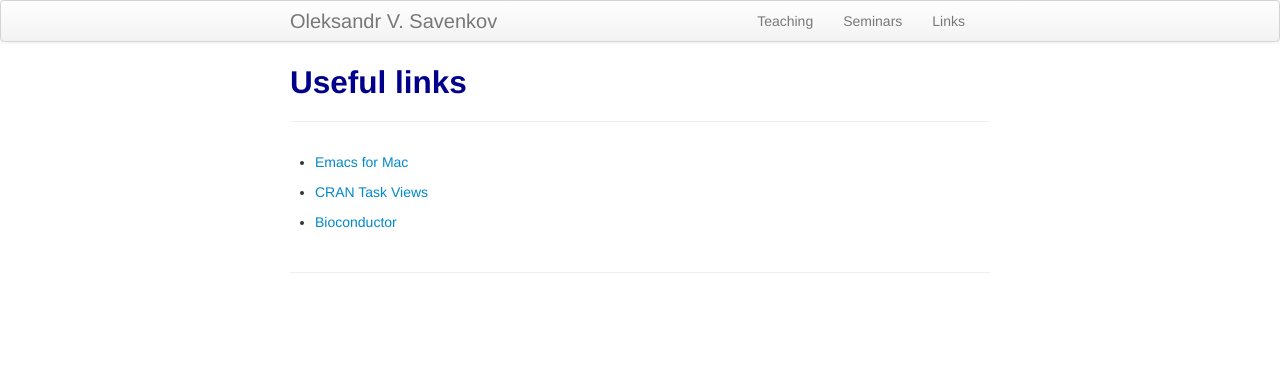
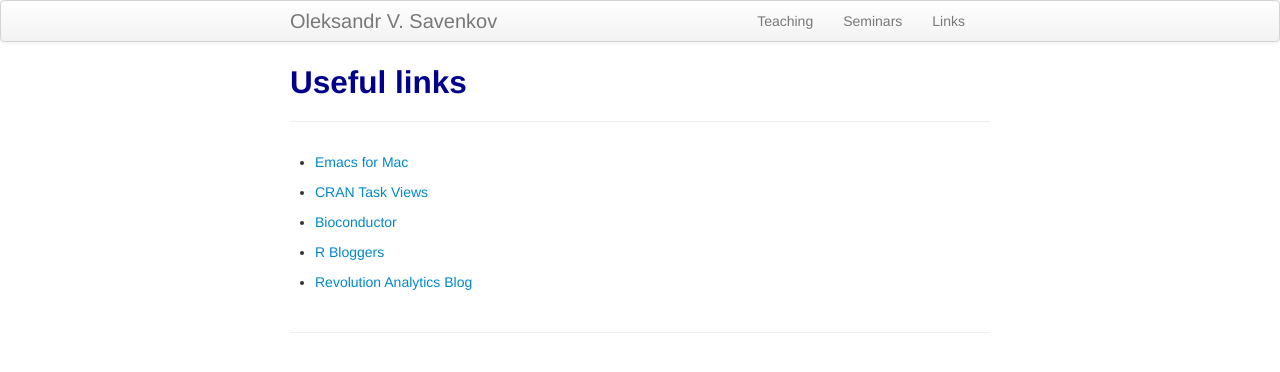
Before and after one commit to ovsavenkov/ovsavenkov.github.io, a Jekyll site: the page built from links.md, in a window 1280 px wide. Shown: the top 372 px of the page. Built offline with Jekyll 4.4.1, drawn with Linux system fonts in a browser that asks for light colours.

Commit message:
two links added

```diff
--- a/links.md
+++ b/links.md
@@ -9,3 +9,7 @@ description: Oleksandr Savenkov's links
 - [CRAN Task Views](https://cran.r-project.org/web/views/)
 
 - [Bioconductor](https://www.bioconductor.org/)
+
+- [R Bloggers](https://www.r-bloggers.com/)
+
+- [Revolution Analytics Blog](http://blog.revolutionanalytics.com/)
```
